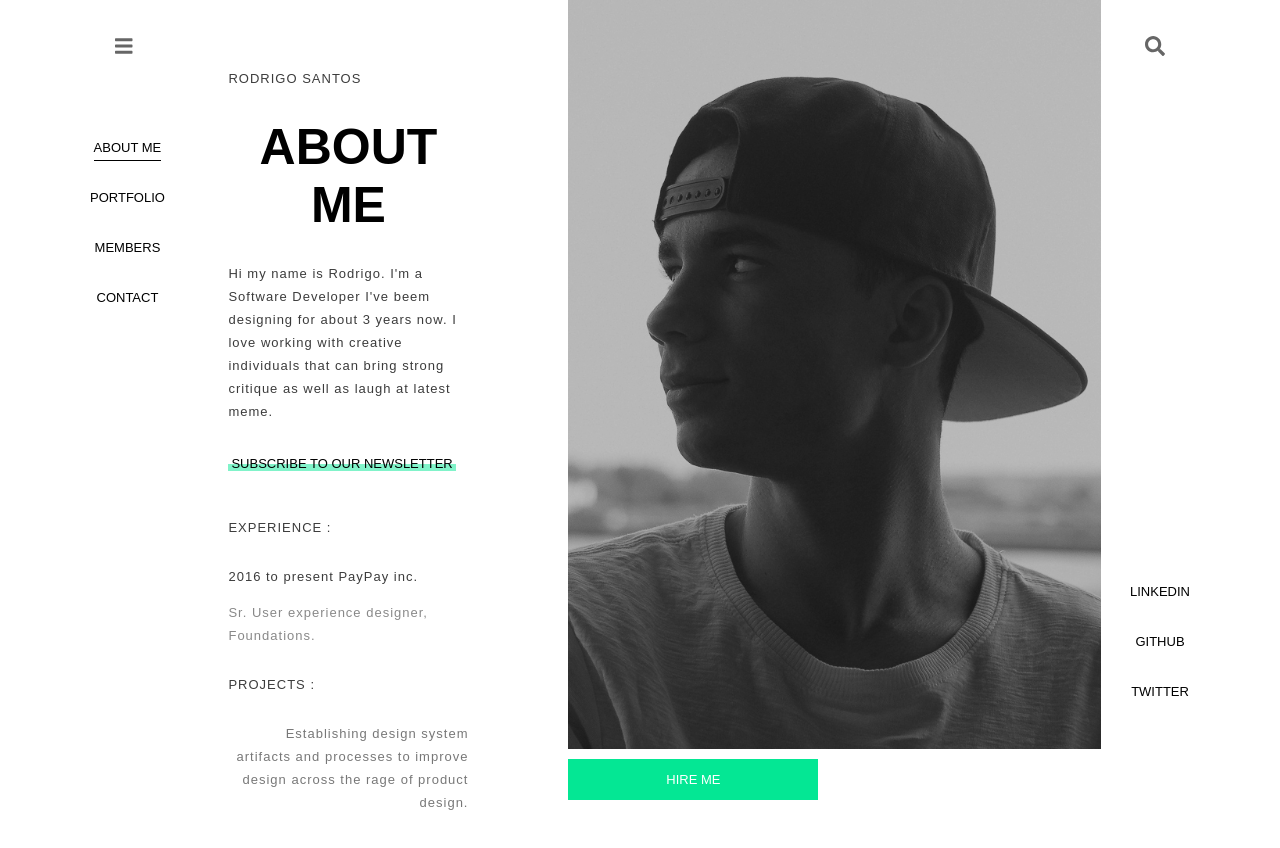
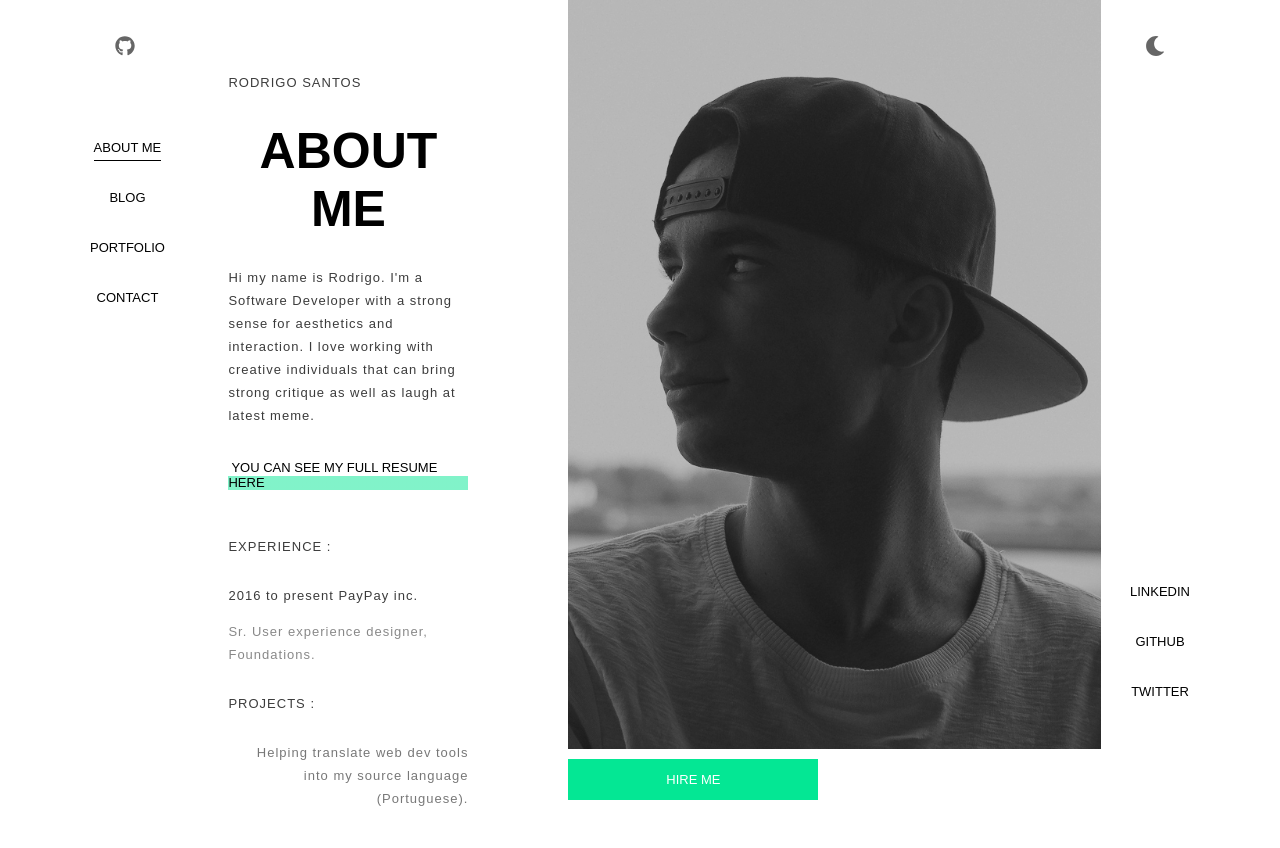
Before and after one commit to rodsnts/rsantos-portfolio, a React (Create React App) app: page / in a window 1280 px wide. Shown: the top 848 px of the page. Built offline with nearby package versions, Linux system fonts and the light colour scheme.

Commit message:
main section

```diff
--- a/package.json
+++ b/package.json
@@ -4,6 +4,7 @@
   "private": true,
   "dependencies": {
     "@fortawesome/fontawesome-svg-core": "^1.2.28",
+    "@fortawesome/free-brands-svg-icons": "^5.13.0",
     "@fortawesome/free-solid-svg-icons": "^5.13.0",
     "@fortawesome/react-fontawesome": "^0.1.9",
     "@testing-library/jest-dom": "^4.2.4",
--- a/src/App.jsx
+++ b/src/App.jsx
@@ -1,36 +1,25 @@
-import React, { Fragment } from "react";
+import React from "react";
+
+import AboutMe from "./pages/AboutMe";
 
 import TopNav from "./components/TopNav/TopNav";
 import Navbar from "./components/Navbar/Navbar";
-import About from "./components/About/About";
-import MainPicture from "./components/MainPicture/MainPicture";
 import Social from "./components/Social/Social";
-import ButtonPrimary from "./components/ButtonPrimary/ButtonPrimary";
-import Gap from "./components/Gap/Gap";
 
 import "./App.scss";
 
 function App() {
   return (
-    <Fragment>
+    <div className="main">
       <TopNav />
       <div className="container">
         <Navbar />
 
-        <main className="content">
-          <About />
-
-          <Gap space="10" />
-
-          <div className="container2">
-            <MainPicture />
-            <ButtonPrimary text="hire me" />
-          </div>
-        </main>
+        <AboutMe />
 
         <Social />
       </div>
-    </Fragment>
+    </div>
   );
 }
 
--- a/src/App.scss
+++ b/src/App.scss
@@ -17,6 +17,8 @@ ul {
   text-align: center;
 }
 
+.navbar,
+.social {
   li:not(:last-child) {
     padding-bottom: 35px;
   }
@@ -32,6 +34,7 @@ li {
 
     a:hover {
       border-bottom: 1px solid black;
+    }
   }
 }
 
@@ -137,10 +140,19 @@ li {
   position: fixed;
   margin: 35px 0;
   padding: 0;
-  transition: color 0.2s ease-in;
 
   li {
     margin: 0 115px;
+    transition: color 0.2s ease-in;
+
+    a {
+      color: rgba(0, 0, 0, 0.6);
+      transition: color 0.2s ease-in;
+    }
+
+    a:hover {
+      color: black;
+    }
   }
 
   li:hover {
@@ -176,5 +188,5 @@ li {
 }
 
 .active {
-  border-bottom: 1px solid black;
+  border-bottom: 1px solid black !important;
 }
--- a/src/components/About/About.jsx
+++ b/src/components/About/About.jsx
@@ -16,7 +16,7 @@ const About = () => {
         className="mark"
         style={{ width: "fit-content", marginTop: "20px" }}
       >
-        <a href="rsantos.dev">SUBSCRIBE TO OUR NEWSLETTER</a>
+        <a href="rsantos.dev">YOU CAN SEE MY FULL RESUME HERE</a>
       </span>
 
       <p style={{ marginTop: "45px" }}>EXPERIENCE :</p>
--- a/src/components/Navbar/Navbar.jsx
+++ b/src/components/Navbar/Navbar.jsx
@@ -10,10 +10,10 @@ const Navbar = () => {
           </a>
         </li>
         <li className="nav-item">
-          <a href="rsantos.dev">Portfolio</a>
+          <a href="rsantos.dev">Blog</a>
         </li>
         <li className="nav-item">
-          <a href="rsantos.dev">Members</a>
+          <a href="rsantos.dev">Portfolio</a>
         </li>
         <li className="nav-item">
           <a href="rsantos.dev">Contact</a>
--- a/src/components/Social/Social.jsx
+++ b/src/components/Social/Social.jsx
@@ -7,13 +7,19 @@ const Social = () => {
     <aside className="social">
       <ul className="social-links">
         <li>
-          <a href={db.social.linkedIn}>LinkedIn</a>
+          <a href={db.social.linkedIn} target="__blank">
+            LinkedIn
+          </a>
         </li>
         <li>
-          <a href={db.social.GitHub}>GitHub</a>
+          <a href={db.social.GitHub} target="__blank">
+            GitHub
+          </a>
         </li>
         <li>
-          <a href={db.social.Twitter}>Twitter</a>
+          <a href={db.social.Twitter} target="__blank">
+            Twitter
+          </a>
         </li>
       </ul>
     </aside>
--- a/src/components/TopNav/TopNav.jsx
+++ b/src/components/TopNav/TopNav.jsx
@@ -1,15 +1,20 @@
 import React from "react";
 import { FontAwesomeIcon } from "@fortawesome/react-fontawesome";
-import { faBars, faSearch } from "@fortawesome/free-solid-svg-icons";
+import { faMoon } from "@fortawesome/free-solid-svg-icons";
+import { faGithub } from "@fortawesome/free-brands-svg-icons";
+
+const db = require("../../db.json");
 
 const TopNav = () => {
   return (
     <ul className="topnav">
       <li>
-        <FontAwesomeIcon icon={faBars} />
+        <a href={db.openSource.link}>
+          <FontAwesomeIcon icon={faGithub} />
+        </a>
       </li>
       <li>
-        <FontAwesomeIcon icon={faSearch} />
+        <FontAwesomeIcon icon={faMoon} />
       </li>
     </ul>
   );
--- a/src/db.json
+++ b/src/db.json
@@ -1,21 +1,25 @@
 {
   "profile": {
     "firstName": "Rodrigo",
-    "lastName": "Santos"
+    "lastName": "Santos",
+    "email": "rr.santos1232@gmail.com"
   },
   "about": {
-    "me": "Hi my name is Rodrigo. I'm a Software Developer I've beem designing for about 3 years now. I love working with creative individuals that can bring strong critique as well as laugh at latest meme."
+    "me": "Hi my name is Rodrigo. I'm a Software Developer with a strong sense for aesthetics and interaction. I love working with creative individuals that can bring strong critique as well as laugh at latest meme."
   },
   "experience": {
     "present": "2016 to present PayPay inc.",
     "presentInfo": "Sr. User experience designer, Foundations."
   },
   "projects": {
-    "info": "Establishing design system artifacts and processes to improve design across the rage of product design."
+    "info": "Helping translate web dev tools into my source language (Portuguese)."
   },
   "social": {
     "linkedIn": "https://www.linkedin.com/in/rodsnts/",
     "GitHub": "https://github.com/rodsnts",
     "Twitter": "https://twitter.com/rod_snts"
+  },
+  "openSource": {
+    "link": "https://github.com/rodsnts/rsantos-portfolio"
   }
 }
--- /dev/null
+++ b/src/pages/AboutMe.jsx
@@ -0,0 +1,23 @@
+import React from "react";
+
+import About from "../components/About/About";
+import Gap from "../components/Gap/Gap";
+import MainPicture from "../components/MainPicture/MainPicture";
+import ButtonPrimary from "../components/ButtonPrimary/ButtonPrimary";
+
+const AboutMe = () => {
+  return (
+    <main className="content">
+      <About />
+
+      <Gap space="10" />
+
+      <div className="container2">
+        <MainPicture />
+        <ButtonPrimary text="hire me" />
+      </div>
+    </main>
+  );
+};
+
+export default AboutMe;
```
Also changed, not shown: src/components/Modal/Modal.jsx (added, +15 -0 lines), 1 other file (tests, documents, lock files or other folders). Lines whose indentation alone changed are shown as unchanged.
